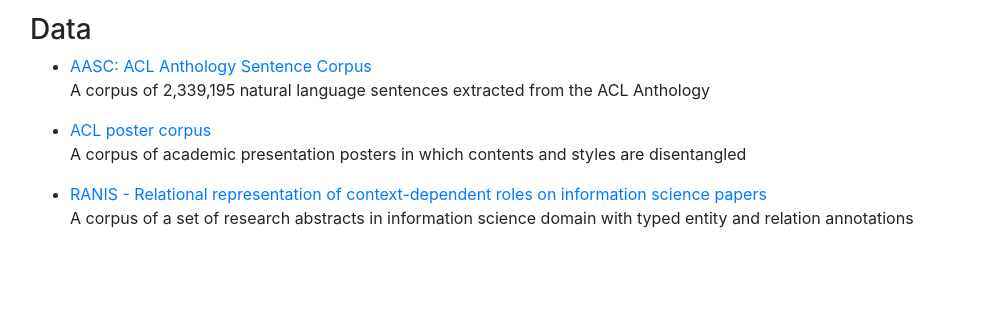
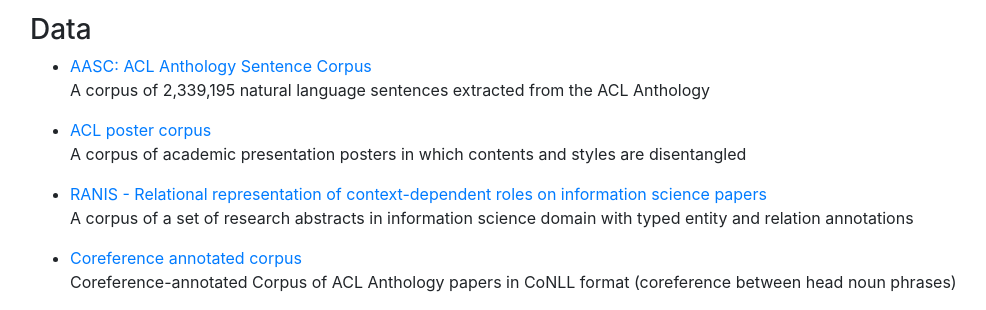
Before and after one commit to YujiMatsu/Scientific-Paper-Analysis, a plain HTML site: page index.html in a window 1280 px wide. Shown: the part 2958-3268 px from the top of the page, without its empty margins (55-1041 px from the left). Before the commit the page ends 3204 px from the top, so only its background shows below. Drawn offline with nearby package versions, Linux system fonts and the light colour scheme.

Commit message:
Update index.html

```diff
--- a/index.html
+++ b/index.html
@@ -180,7 +180,13 @@
             A corpus of a set of research abstracts in information science domain with typed entity and relation
             annotations
           </p>
-        </li
+        </li>
+        <li>
+          <a href="https://github.com/YujiMatsu/Coreference_annotated_corpus/">Coreference annotated corpus </a>
+          <p>
+            Coreference-annotated Corpus of ACL Anthology papers in CoNLL format (coreference between head noun phrases)
+          </p>
+        </li>
       </ul>
 
       <!--    <h2>4. Collaborating Organizations</h2>
```
